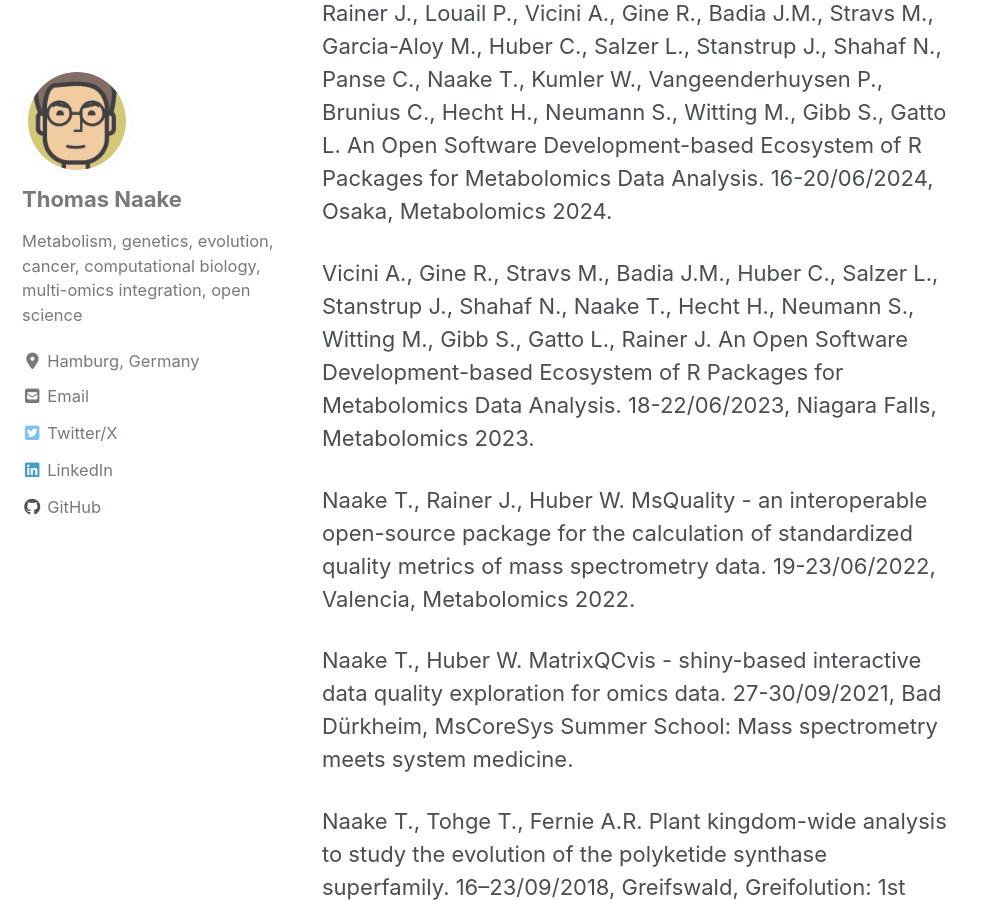
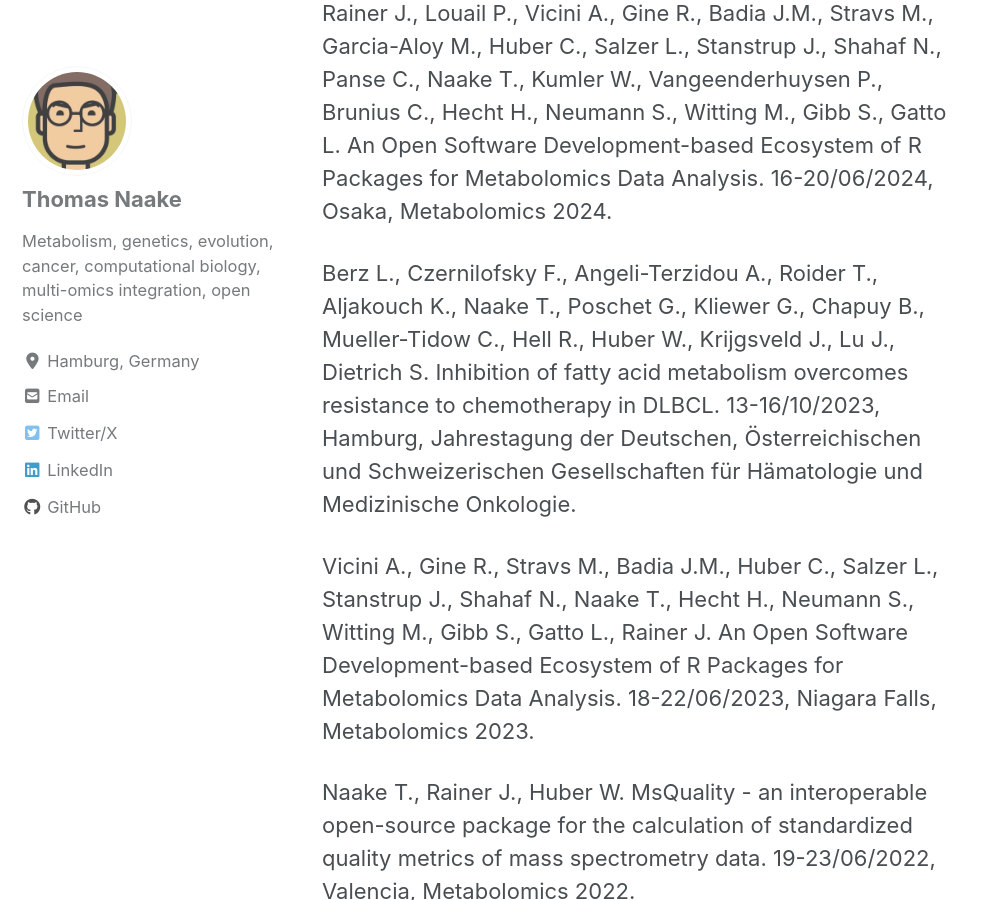
Before and after one commit to tnaake/tnaake.github.io, a Jekyll site: the page built from _pages/publications.md, in a window 1280 px wide and 900 px high, scrolled down 7905 px. Shown: the whole window, without its empty margins (0-987 px from the left). Built offline with Jekyll 4.4.1, drawn with Linux system fonts in a browser that asks for light colours; cached includes are drawn as plain includes; nearby versions of some CDN libraries.

Commit message:
Update publications.md

```diff
--- a/_pages/publications.md
+++ b/_pages/publications.md
@@ -210,13 +210,23 @@ Ali S.A., Naake T., Henneman P. Aljakouch K. Huber W., Krijgsveld J.
 Multi-omics analysis of RAS mutant and isoform cell lines delineates RAS-dependent signalling networks.
 18-22/11/2024, Novo Nordisk Foundation Science Cluster Hillerød, Metabolism in Action - Time, Space and Treatment.
 
-Aljakouch K., Liao Q.-W., Schneider M., Helm B., Frey D., Schmidt C., Naake T., Zhou Q., Poschet G., Hell R., Winter H., Saez-Rodriguez J., Huber W., Hopf C., Klingmüller U., Krijgsveld U., Lu J.
+Aljakouch K., Liao Q.-W., Schneider M., Helm B., Frey D., Schmidt C., Naake T., Zhou Q.,
+Poschet G., Hell R., Winter H., Saez-Rodriguez J., Huber W., Hopf C., Klingmüller U.,
+Krijgsveld U., Lu J.
 Identifying mass spectrometry-based biomarkers for predicting tumor recurrence in lung cancer.
 20-24/10/2024, Dresden, HUPO 2024.
 
-Rainer J., Louail P., Vicini A., Gine R., Badia J.M., Stravs M., Garcia-Aloy M., Huber C., Salzer L., Stanstrup J., Shahaf N., Panse C., Naake T., Kumler W., Vangeenderhuysen P., Brunius C., Hecht H., Neumann S., Witting M., Gibb S., Gatto L.
+Rainer J., Louail P., Vicini A., Gine R., Badia J.M., Stravs M., Garcia-Aloy M., Huber C.,
+Salzer L., Stanstrup J., Shahaf N., Panse C., Naake T., Kumler W., Vangeenderhuysen P.,
+Brunius C., Hecht H., Neumann S., Witting M., Gibb S., Gatto L.
 An Open Software Development-based Ecosystem of R Packages for Metabolomics Data Analysis.
 16-20/06/2024, Osaka, Metabolomics 2024.
+
+Berz L., Czernilofsky F., Angeli-Terzidou A., Roider T., Aljakouch K., Naake T.,
+Poschet G., Kliewer G., Chapuy B., Mueller-Tidow C., Hell R., Huber W.,
+Krijgsveld J., Lu J.,  Dietrich S.
+Inhibition of fatty acid metabolism overcomes resistance to chemotherapy in DLBCL.
+13-16/10/2023, Hamburg, Jahrestagung der Deutschen, Österreichischen und Schweizerischen Gesellschaften für Hämatologie und Medizinische Onkologie.
 
 Vicini A., Gine R., Stravs M., Badia J.M., Huber C., Salzer L., Stanstrup J., Shahaf N.,
 Naake T., Hecht H., Neumann S., Witting M., Gibb S., Gatto L., Rainer J.
```
